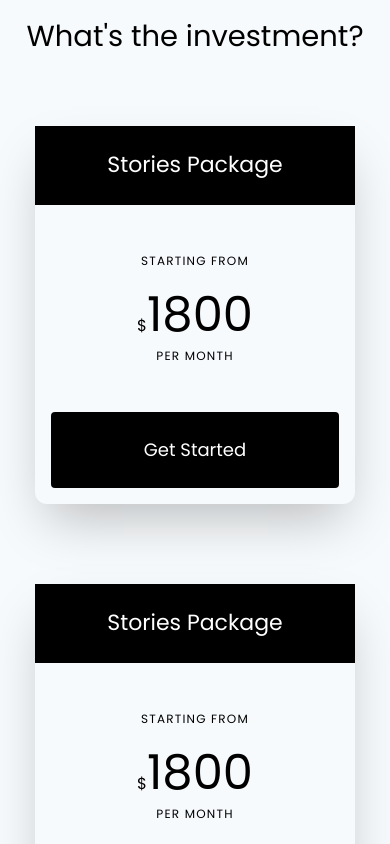
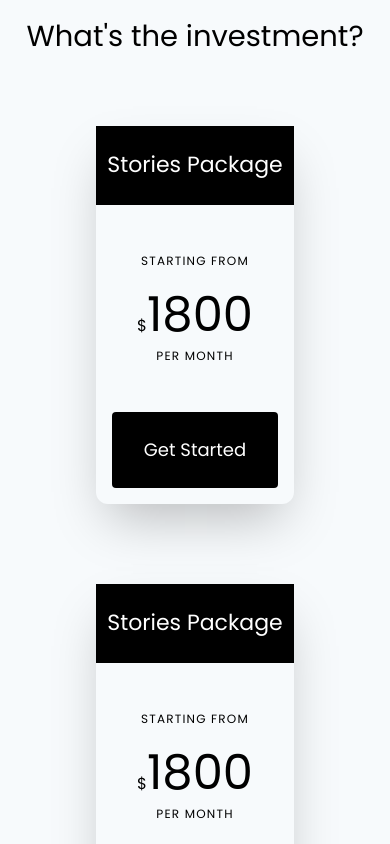
Before and after one commit to ronyfr3/Markosis-nextjs, a Next.js app: page / in a window 390 px wide. Shown: the part 4380-5224 px from the top of the page. Built offline with nearby package versions, Linux system fonts and the light colour scheme.

Commit message:
card size change

```diff
--- a/components/home/FivePhase.js
+++ b/components/home/FivePhase.js
@@ -3,11 +3,11 @@ const FivePhase = () => (
     <h2 className="text-[29px] font-[400] leading-[1.2] text-center  text-black mb-8">
       What's the investment?
     </h2>
-    <div className="flex lg:flex-row md:flex-row items-center justify-center flex-wrap">
+    <div className="2xl:w-[60%] xl:w-full lg:w-full md:w-full w-full flex lg:flex-row md:flex-row items-center justify-center mx-auto flex-wrap">
       {[1, 2, 3].map((item) => (
         <div
           key={item}
-          className=" w-full text-center flex flex-col  items-start max-w-xs mx-auto my-10 rounded-xl shadow-2xl"
+          className="text-center flex flex-col  items-start max-w-xs xl:w-[350px] lg:w-[300px] md:w-[300px] 2xl:w-[350px] h-full mx-auto my-10 rounded-xl shadow-2xl"
         >
           <div className="bg-black py-6 w-full text-center">
             <h3 className="text-white mb-0 font-[400] text-[1.375rem] leading-[1.4]">
```
